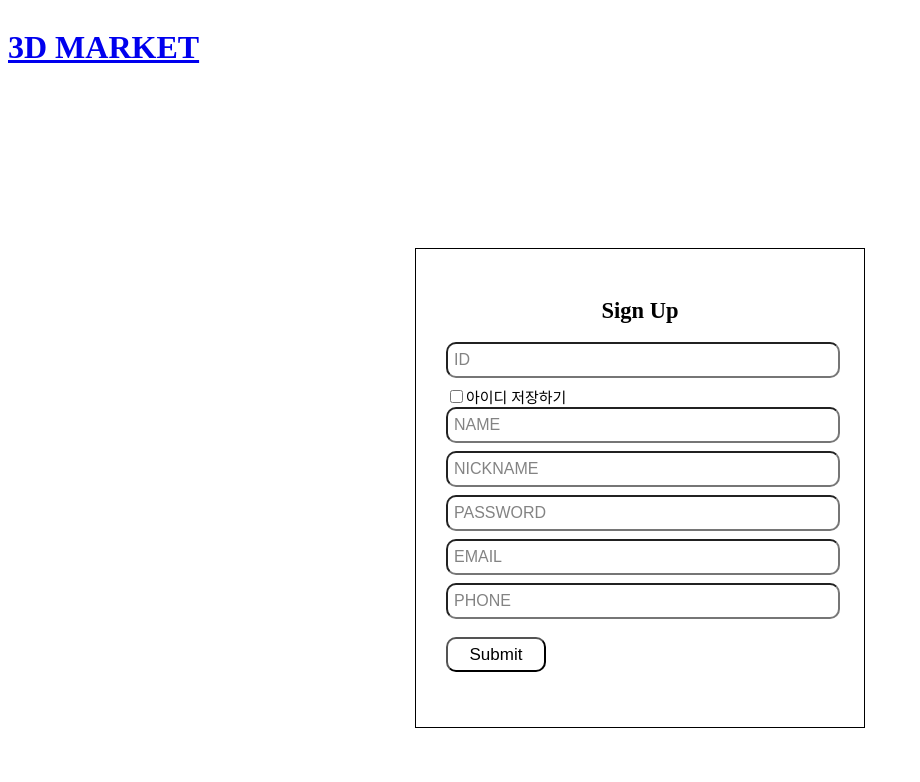
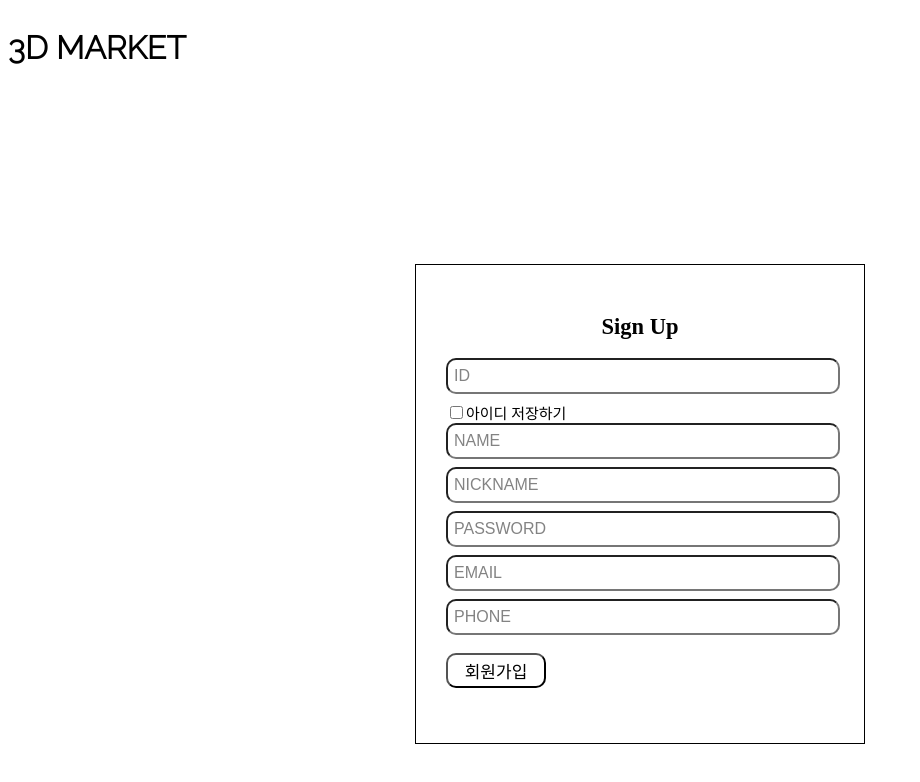
Before and after one commit to chachapp/3dmarket, a React (Create React App) app in the folder 3DMarket/demo/frontend/: page /Register in a window 1280 px wide. Shown: the top 782 px of the page, without its empty margins (0-920 px from the left). Built offline with nearby package versions, Linux system fonts and the light colour scheme.

Commit message:
230518. springboot 환경설정, Nav 주석 추가

```diff
--- a/3DMarket/demo/frontend/src/Components/Footer.js
+++ b/3DMarket/demo/frontend/src/Components/Footer.js
@@ -1,12 +1,14 @@
 import React from "react";
 
 function Footer() {
-
-    return(
-        <div>
-            <h1>푸터입니다.</h1>
-        </div>
-    );
+  return (
+    <div style={{ display: "flex", justifyContent: "space-between" }}>
+      <h3>PORTFOLIO BY CHACHAPP @github</h3>
+      <h3>
+        <a href="https://github.com/chachapp">https://github.com/chachapp</a>
+      </h3>
+    </div>
+  );
 }
 
 export default Footer;
--- a/3DMarket/demo/frontend/src/Components/Header.js
+++ b/3DMarket/demo/frontend/src/Components/Header.js
@@ -6,7 +6,7 @@ function Header({ isRequired }) {
   return (
     <div className="header-container">
       <div className="header-title">
-        <Link to="/">
+        <Link to="/" style={{ textDecoration: "none", color: "black" }}>
           <h1>3D MARKET</h1>
         </Link>
       </div>
--- a/3DMarket/demo/frontend/src/Components/Nav.js
+++ b/3DMarket/demo/frontend/src/Components/Nav.js
@@ -5,6 +5,12 @@ function Nav() {
   return (
     <div className="nav-container">
       <input class="search__input" type="text" placeholder="Search" />
+      <div>
+        {/* DB에서 현재 상위인 키워드들 5개 가져오기 ?
+          동물, 식물, 사람, 자동차, 건축 이런식으로.. 아이콘으로 보여주기
+
+        */}
+      </div>
     </div>
   );
 }
--- a/3DMarket/demo/frontend/src/Pages/Main.js
+++ b/3DMarket/demo/frontend/src/Pages/Main.js
@@ -13,6 +13,7 @@ function Main() {
       <Nav />
       <ArtBoard />
       {/* <Footer /> */}
+      <Footer />
     </React.Fragment>
   );
 }
--- a/3DMarket/demo/frontend/src/Pages/Register/Register.js
+++ b/3DMarket/demo/frontend/src/Pages/Register/Register.js
@@ -48,7 +48,7 @@ function Register() {
               required
             ></input>
             <input type="text" name="userPhone" placeholder="PHONE"></input>
-            <input type="submit" value="Submit" />
+            <input type="submit" value="회원가입" />
           </form>
         </div>
       </div>
--- a/3DMarket/demo/frontend/src/SCSS/Nav.scss
+++ b/3DMarket/demo/frontend/src/SCSS/Nav.scss
@@ -1,6 +1,7 @@
 .nav-container {
     display: flex;
-    justify-content: center;
+    flex-direction: column;
+    //justify-content: space-between;
     align-items: center;
 
 }
--- a/3DMarket/demo/frontend/src/SCSS/header.scss
+++ b/3DMarket/demo/frontend/src/SCSS/header.scss
@@ -1,15 +1,21 @@
 $radius: 70px;
 
+@import url('https://fonts.googleapis.com/css2?family=Raleway:wght@300&display=swap');
+
 .header-container {
-    margin: auto 0;
-   // background-color: orange;
+    color: white;
+    margin: auto;
+    margin-bottom: 1em;
+    //background-color: black;
     border: 1em;
     display: flex;
     //align-items: center;
     //flex-direction: inherit;
     width: 100%;
-    // border: 1px solid black;
     justify-content: space-between;
+    //border: 1px solid black;
+    //border-radius: 20px;
+
 
     ::after{
         content: "";
@@ -20,29 +26,34 @@ $radius: 70px;
 }
 
 .header-title {
+    color: white;
     margin-left: 10px auto;
+    font-family: 'Raleway', sans-serif;
     font-size: 1em;
     display: flex;
-
+    color: white;
 }
 
 
 .header-items {
     display: flex;
     align-items: center;
+
 }
 
 button {
-    box-sizing: border-box;
+    // box-sizing: border-box;
     height: 40px;
     width: 80px;
     border-radius: $radius;
     font-size: 100%;
    // float: right;
     margin: 1px;
+    border: 2px solid black;
     cursor: pointer;
     text-align: center;
     background-color: transparent;
+    //color: white;
 
     &:hover {
         background-color: darken($color: transparent, $amount: 5%);
```
